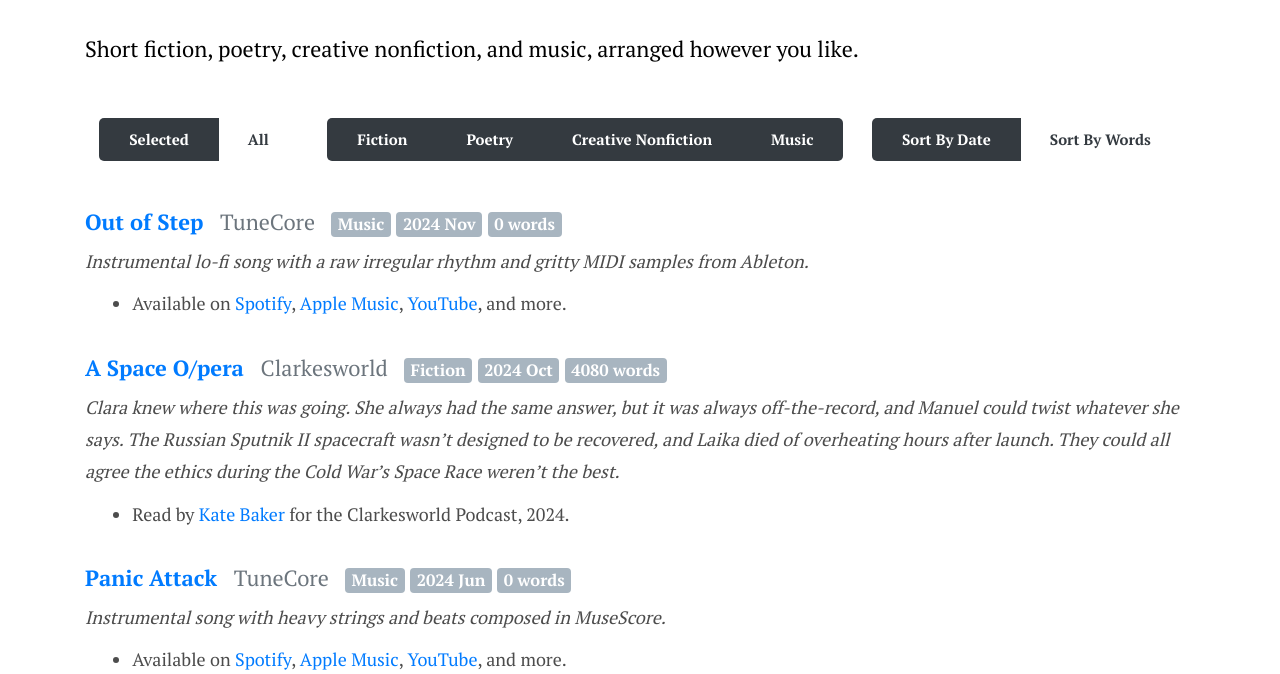
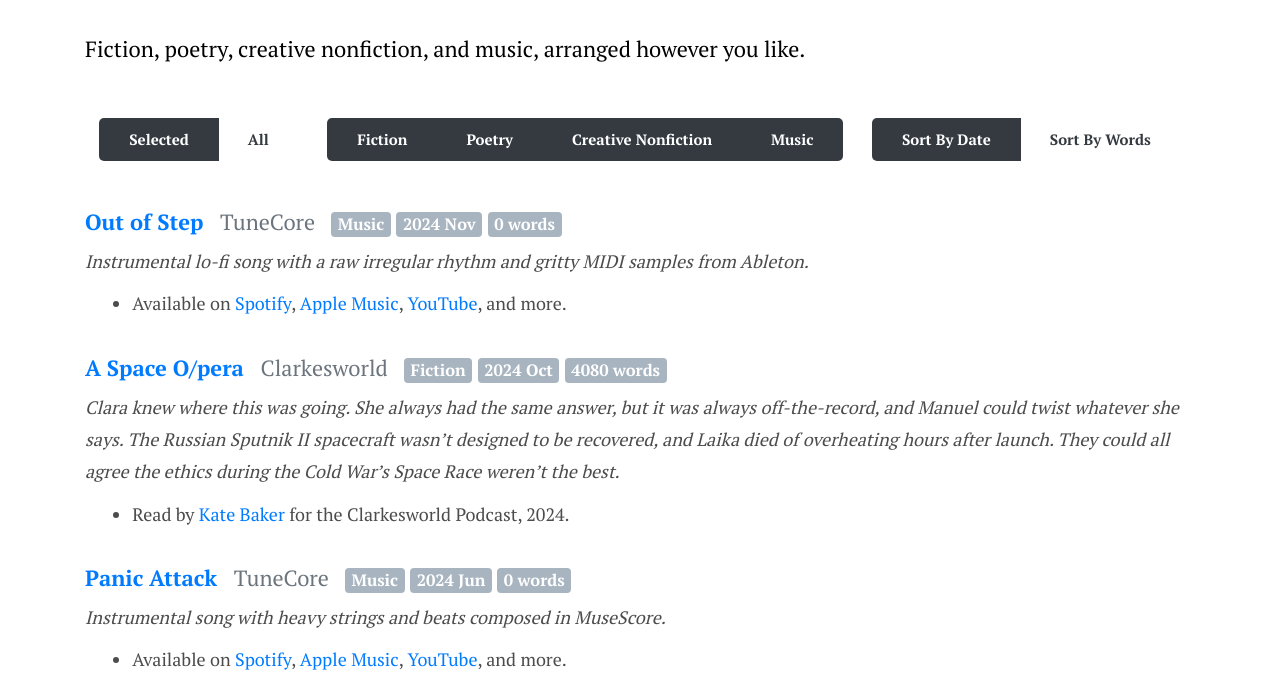
Before and after one commit to abbynicoleyee/abbynicoleyee.github.io, a Jekyll site: the page built from _pages/writing.html, in a window 1280 px wide and 900 px high, scrolled down 302 px, cut to the strip 226-900 px from the top of the window. Built offline with Jekyll 4.4.1, drawn with Linux system fonts in a browser that asks for light colours.

Commit message:
Update writing.html

```diff
--- a/_pages/writing.html
+++ b/_pages/writing.html
@@ -8,7 +8,7 @@ background-align: bg-shape-right
 <section class="section">
   <div class="container">
     <div class="row mb-5"><div class="col-12">
-      <h4>Short fiction, poetry, creative nonfiction, and music, arranged however you like.</h4></div>
+      <h4>Fiction, poetry, creative nonfiction, and music, arranged however you like.</h4></div>
     </div><div class="row mb-5">
       <div class="col-12">
         <div class="btn-toolbar" role="toolbar" aria-label="Toolbar with button groups">
```
